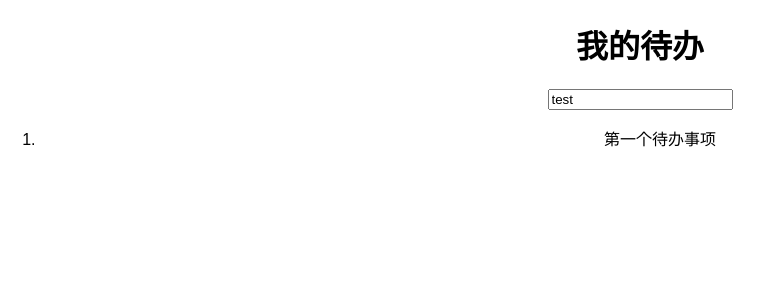
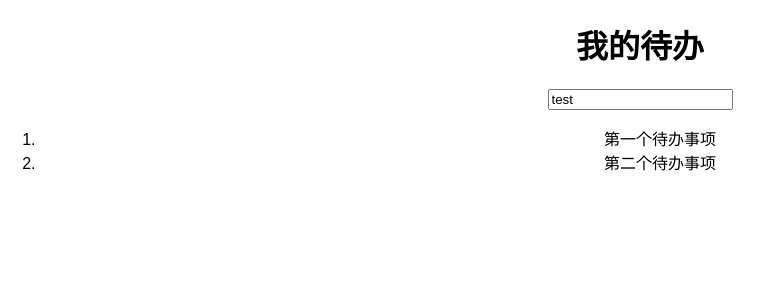
Before and after one commit to LDQ-first/project-react-1, a React (Create React App) app: page / in a window 1280 px wide. Shown: the top 300 px of the page, without its empty margins (0-773 px from the left). Built offline with nearby package versions, Linux system fonts and the light colour scheme.

Commit message:
将每个待办封装成 TodoItem

```diff
--- a/src/App.js
+++ b/src/App.js
@@ -1,6 +1,7 @@
 import React, { Component } from 'react';
 import './App.css';
 import TodoInput from './TodoInput';
+import TodoItem from './TodoItem';
 
 class App extends Component {
   constructor(props){
@@ -8,16 +9,18 @@
     this.state = {
       newTodo: 'test',
       todoList: [
-        {
-          id: 1,
-          title: '第一个待办事项'
-         }
+        { id: 1, title: '第一个待办事项' },
+        { id: 2, title: '第二个待办事项' }
       ]
     }
   }
   render() {
     let todos = this.state.todoList.map((item, index)=>{
-      return <li>{item.title}</li>
+      return (
+        <li>
+          <TodoItem todo={item}/>
+        </li>
+      )
     })
     return (
       <div className="App">
--- /dev/null
+++ b/src/TodoItem.js
@@ -0,0 +1,7 @@
+import React, {Component} from 'react';
+
+export default class TodoItem extends Component {
+    render(){
+        return <div>{this.props.todo.title}</div>
+    }
+}
```
